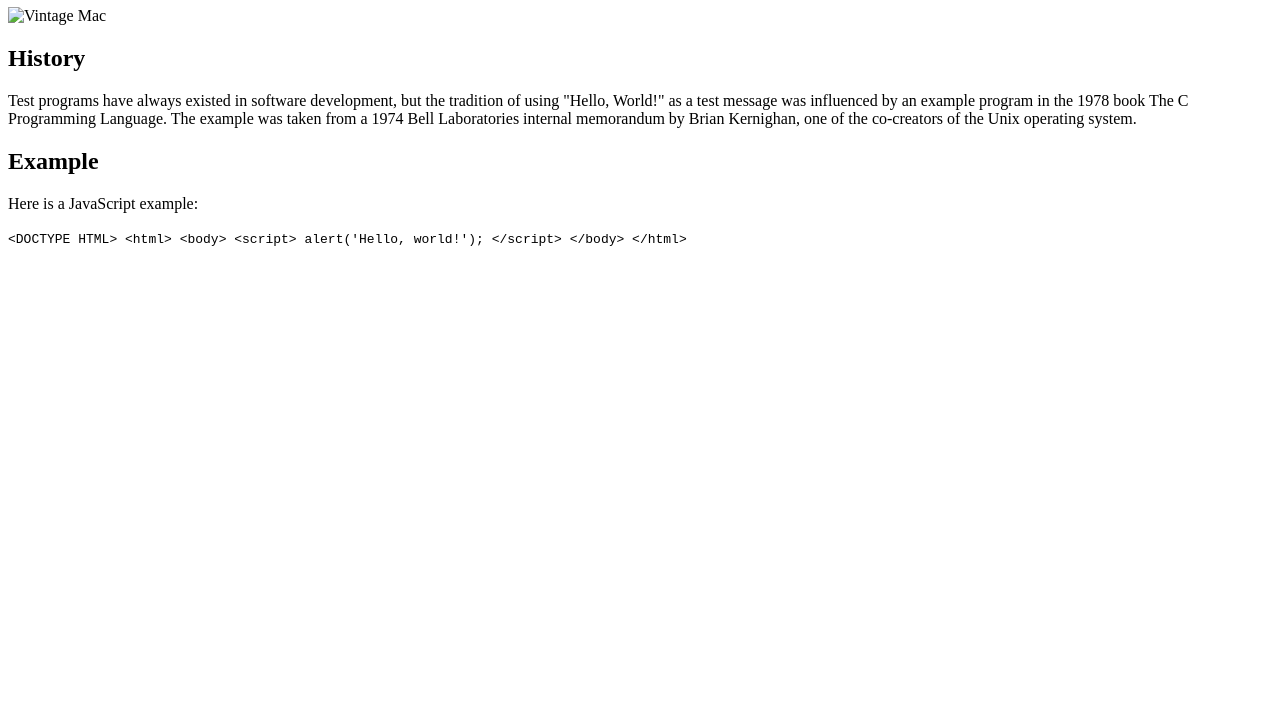
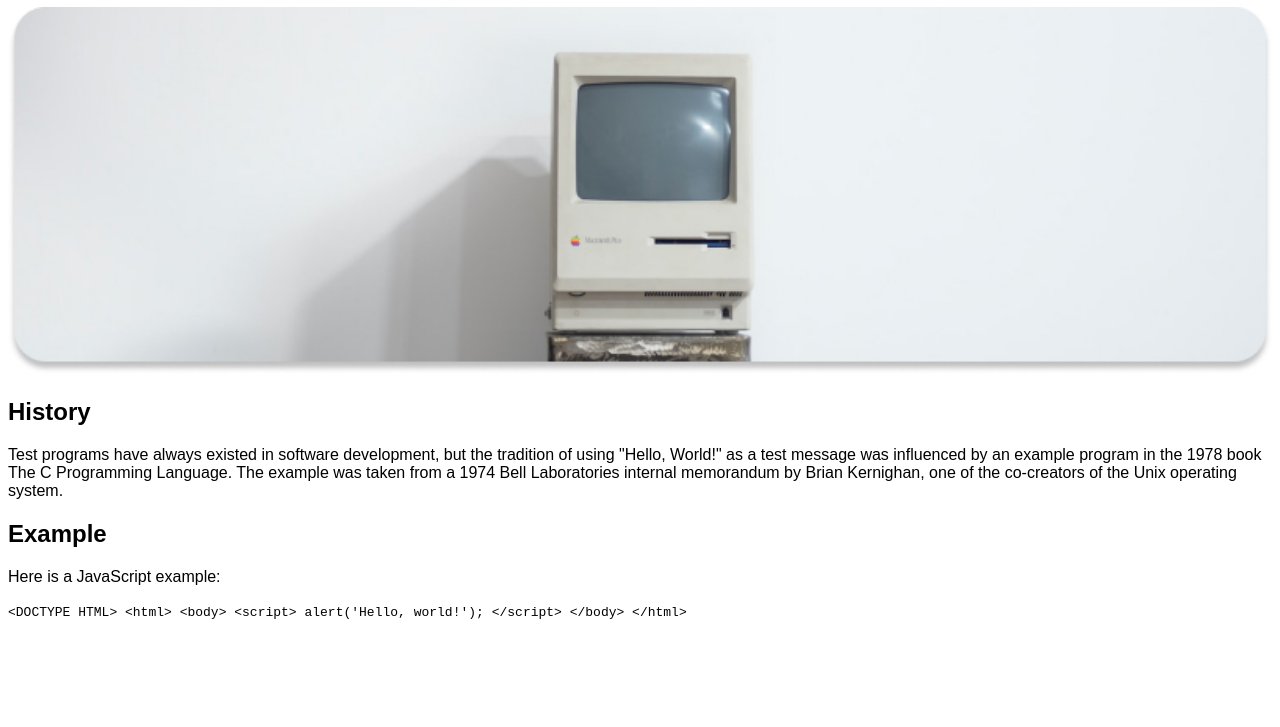
Before and after one commit to KMitch988/Hello-World, a plain HTML site: page index.html in a window 1280 px wide. Shown: the part 73-800 px from the top of the page. Drawn offline with Linux system fonts and the light colour scheme.

Commit message:
Basic CSS Update

```diff
--- a/index.html
+++ b/index.html
@@ -3,12 +3,13 @@
     <head>
         <meta charset="UTF-8">
         <meta name="viewport" content="width=device-width, initial-scale=1.0">
+        <meta http-equiv="X-UA-Compatible" content ="ie=edge">
         <title>Hello World</title>
         <link rel="stylesheet" href="screen.css">
     </head>
     <body>
         <h1>Hello World</h1>
-    <img src="iamges/Mac.jpg" alt="Vintage Mac">
+        <img src="images/Mac.jpg" alt="Vintage Mac">
         <section>
             <h2>History</h2>
             <p>Test programs have always existed in software development, but the tradition of using "Hello, World!" as a test message was influenced by an example program in the 1978 book The C Programming Language. The example was taken from a 1974 Bell Laboratories internal memorandum by Brian Kernighan, one of the co-creators of the Unix operating system.</p>
--- a/screen.css
+++ b/screen.css
@@ -0,0 +1,10 @@
+/* Adding Screen Styles */
+
+body {
+    background: #fff;
+    font-family: Arial, Helvetica, sans-serif;
+}
+
+img {
+    width: 100%;
+}
```
Lines whose indentation alone changed are shown as unchanged.
